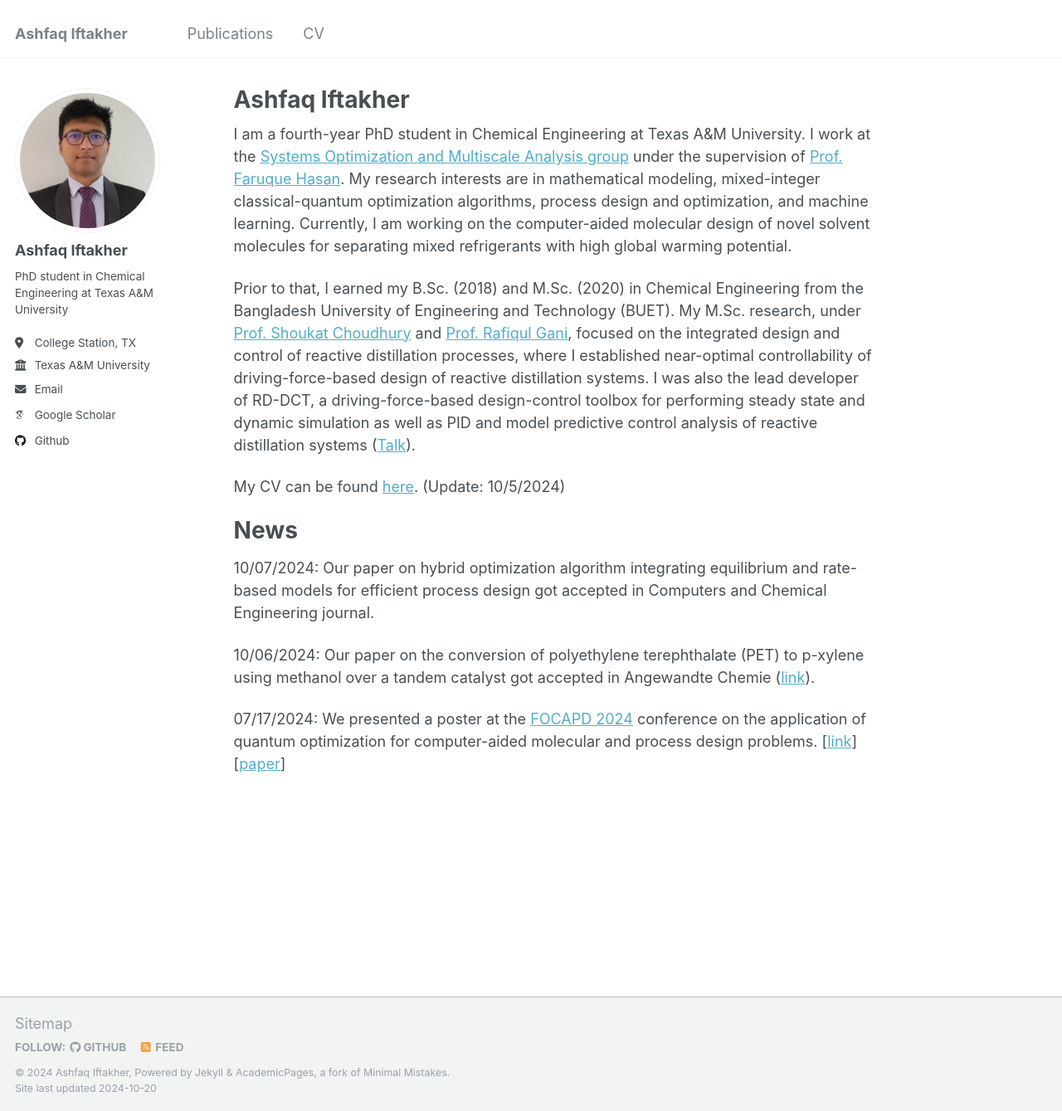
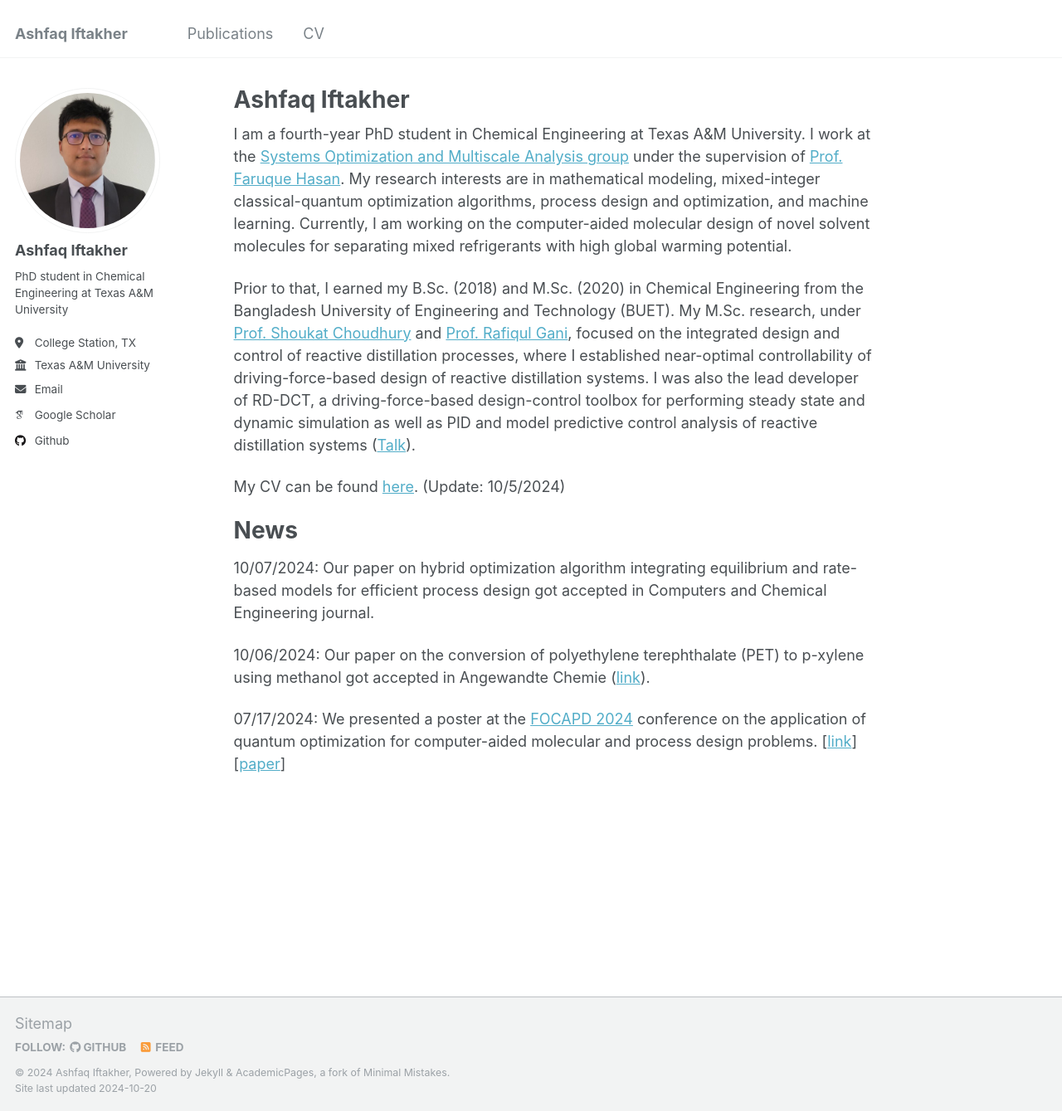
Before and after one commit to aiftakher/aiftakher.github.io, a Jekyll site: the page built from _pages/about.md, in a window 1280 px wide and 1339 px high. Shown: the whole window at 83% size. Built offline with Jekyll 4.4.1, drawn with Linux system fonts in a browser that asks for light colours; some web fonts are replaced.

Commit message:
Update about.md

```diff
--- a/_pages/about.md
+++ b/_pages/about.md
@@ -17,6 +17,6 @@ News
 ======
 10/07/2024: Our paper on hybrid optimization algorithm integrating equilibrium and rate-based models for efficient process design got accepted in Computers and Chemical Engineering journal.
 
-10/06/2024: Our paper on the conversion of polyethylene terephthalate (PET) to p-xylene using methanol over a tandem catalyst got accepted in Angewandte Chemie ([link](https://onlinelibrary.wiley.com/doi/10.1002/anie.202416384#)).
+10/06/2024: Our paper on the conversion of polyethylene terephthalate (PET) to p-xylene using methanol got accepted in Angewandte Chemie ([link](https://onlinelibrary.wiley.com/doi/10.1002/anie.202416384#)).
 
 07/17/2024: We presented a poster at the [FOCAPD 2024](https://focapd.cache.org/) conference on the application of quantum optimization for computer-aided molecular and process design problems. [[link](https://psecommunity.org/LAPSE:2024.1540)][[paper](https://psecommunity.org/wp-content/plugins/wpor/includes/file/2407/LAPSE-2024.1540-1v1.pdf)]
```
